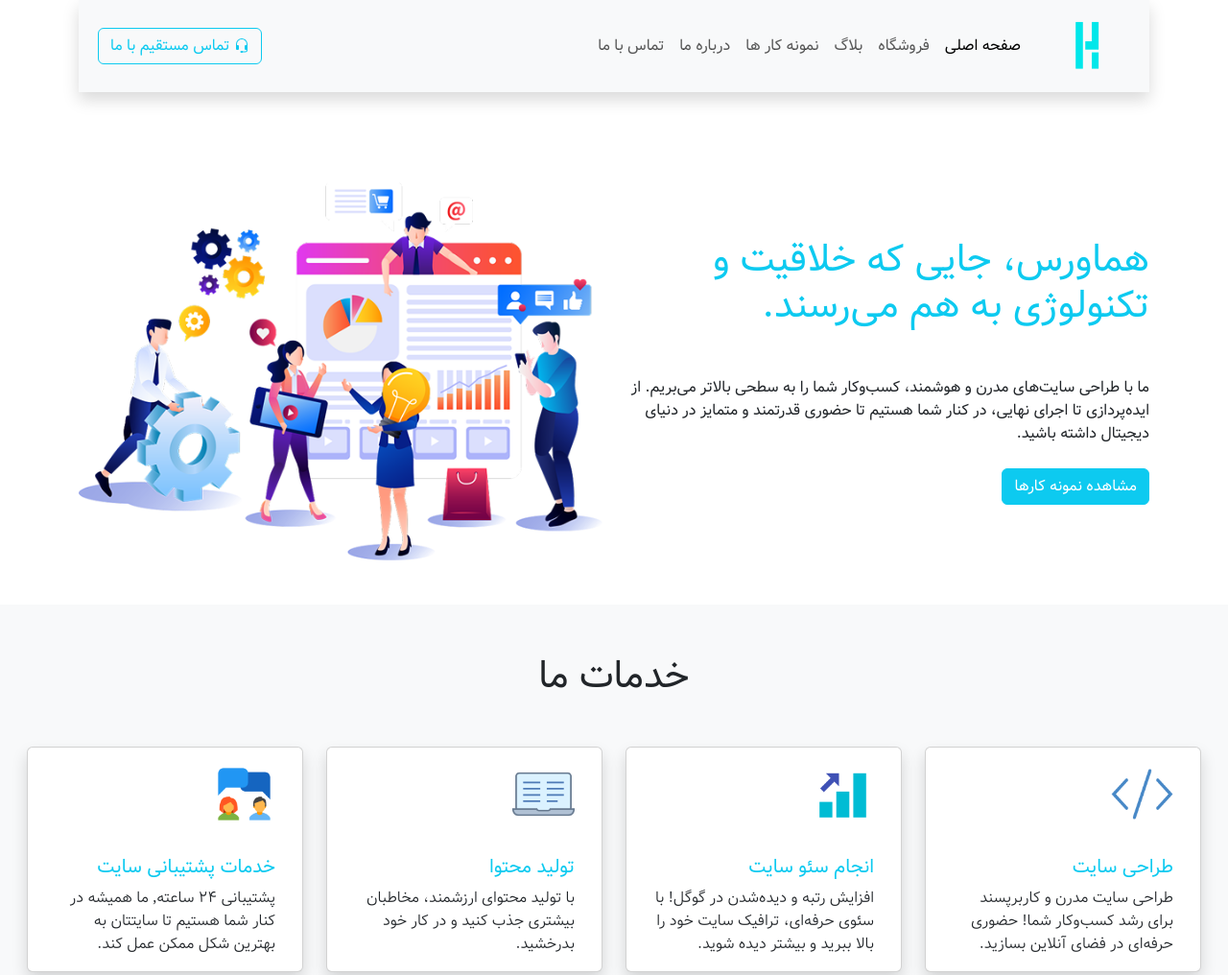
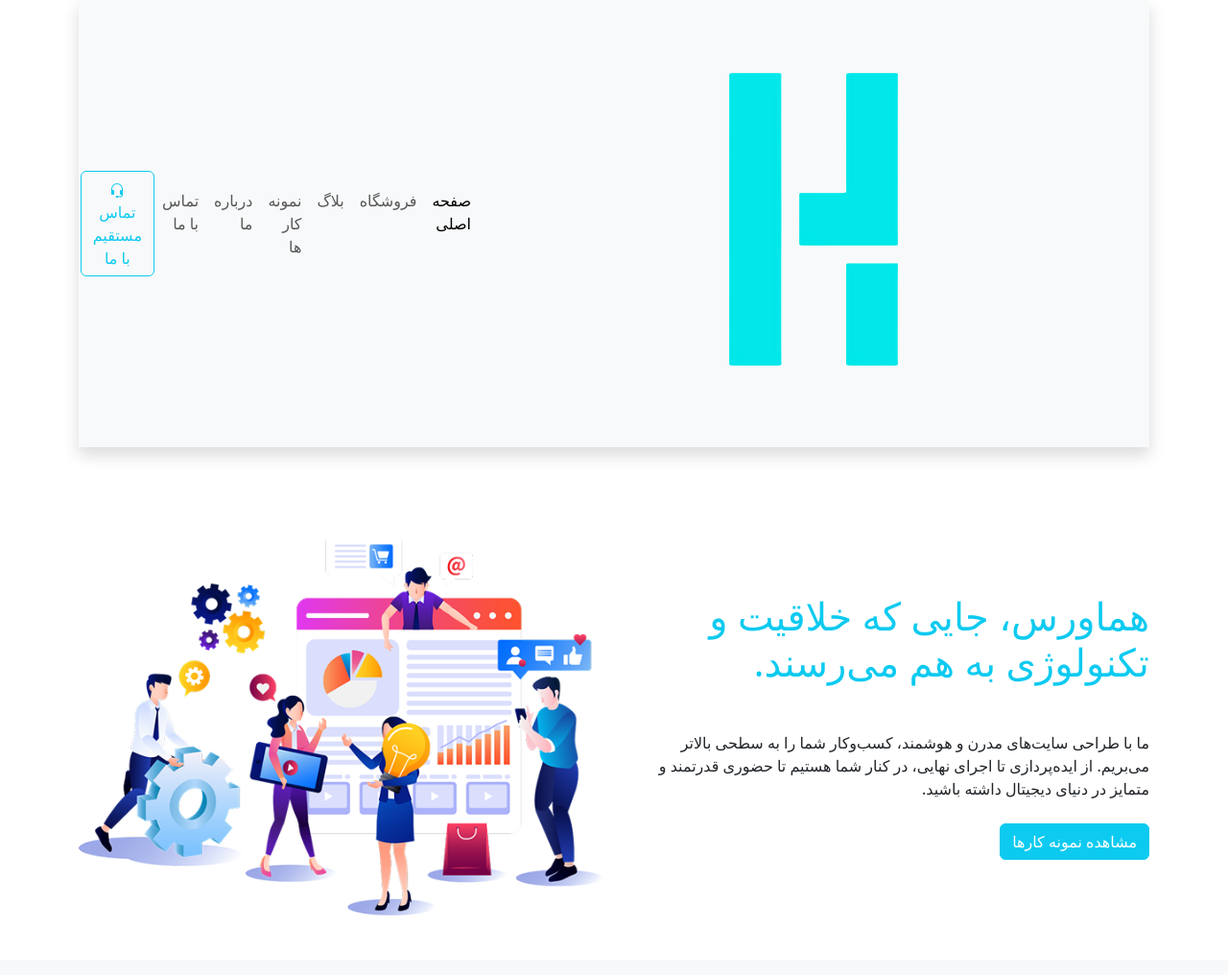
Before and after one commit to Aliiranmanesh/homaverse, a website: page index.html in a window 1280 px wide. Shown: the top 1016 px of the page at 96% size. Drawn offline with Linux system fonts and the light colour scheme.

Commit message:
configuraion sass

```diff
--- a/scss/style.scss
+++ b/scss/style.scss
@@ -1,41 +1,3 @@
 @import "config/variables";
 @import "base/base";
 @import "components/mediaqueries";
-
-@font-face {
-    font-family: 'Vazir';
-    src: local('Vazir Regular'),
-         url('../fonts/Vazir-FD-WOL.woff2') format('woff2');
-    font-weight: normal;
-    font-style: normal;
-}
-
-  @font-face {
-    font-family: 'Vazir-bold';
-    src: local('Vazir Bold'),
-         url('../fonts/Vazir-Bold-FD-WOL.woff2') format('woff2');
-    font-weight: bold;
-    font-style: normal;
-}
-
-  @font-face {
-    font-family: 'Vazir-light';
-    src: local('Vazir Light'),
-         url('../fonts/Vazir-Light-FD-WOL.woff2') format('woff2');
-    font-weight: 300;
-    font-style: normal;
-}
-body {
-    font-family: 'Vazir';
-}
-.f-light {
-    font-family: 'Vazir-light';
-}
-
-.logo{
-    width: 90px;
-    height: 70px;
-}
-.justify{
-    text-align: justify;
-}
```
Also changed, not shown: css/style.css, 1 other file.
